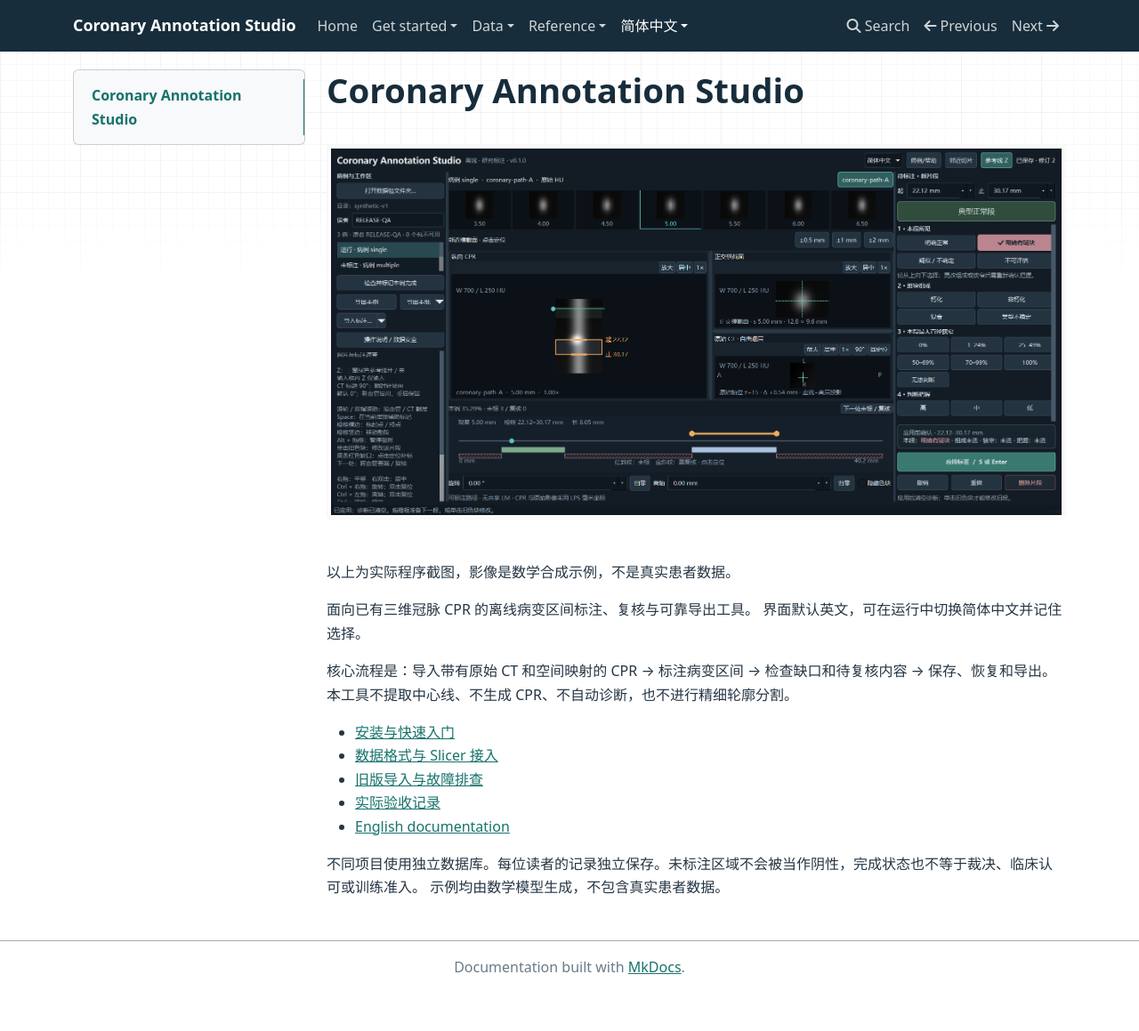
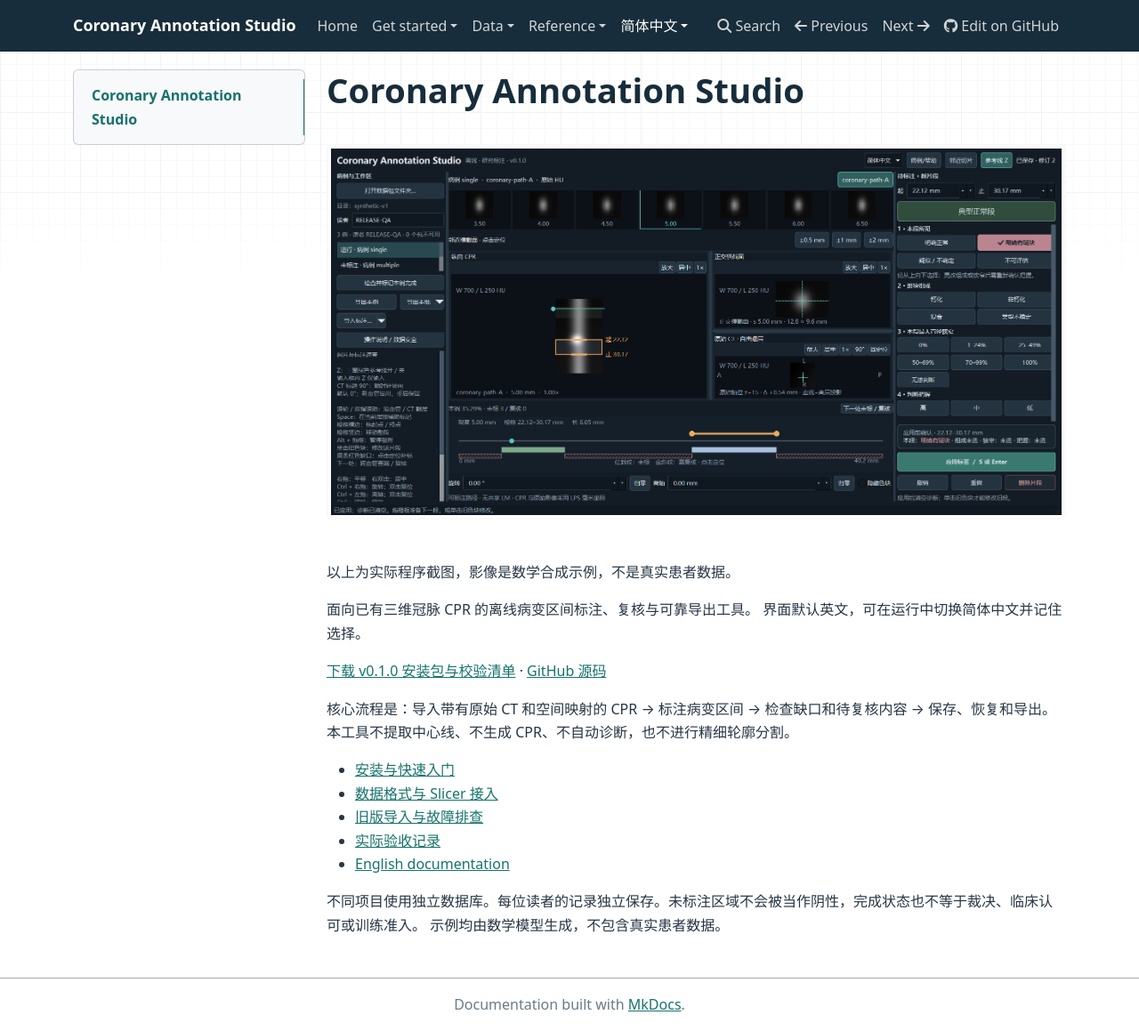
Before and after one commit to RvMe/coronary-annotation-studio, an MkDocs documentation site: the page built from docs/zh/index.md, in a window 1280 px wide and 1159 px high. Shown: the whole window at 89% size. Built offline with MkDocs 1.6.1, drawn with Linux system fonts in a browser that asks for light colours; nearby versions of some CDN libraries.

Commit message:
Add public repository, release and documentation links

```diff
--- a/docs/zh/index.md
+++ b/docs/zh/index.md
@@ -6,6 +6,9 @@
 
 面向已有三维冠脉 CPR 的离线病变区间标注、复核与可靠导出工具。
 界面默认英文，可在运行中切换简体中文并记住选择。
+
+[下载 v0.1.0 安装包与校验清单](https://github.com/RvMe/coronary-annotation-studio/releases/tag/v0.1.0) ·
+[GitHub 源码](https://github.com/RvMe/coronary-annotation-studio)
 
 核心流程是：导入带有原始 CT 和空间映射的 CPR → 标注病变区间 → 检查缺口和待复核内容 → 保存、恢复和导出。
 本工具不提取中心线、不生成 CPR、不自动诊断，也不进行精细轮廓分割。
--- a/mkdocs.yml
+++ b/mkdocs.yml
@@ -1,4 +1,7 @@
 site_name: Coronary Annotation Studio
+site_url: https://rvme.github.io/coronary-annotation-studio/
+repo_url: https://github.com/RvMe/coronary-annotation-studio
+repo_name: GitHub
 site_description: Offline coronary CPR interval annotation and reliable export
 docs_dir: docs
 site_dir: site
```
Also changed, not shown: README.md (+4 -0 lines), docs/install.md (+2 -0 lines), 1 other file.
